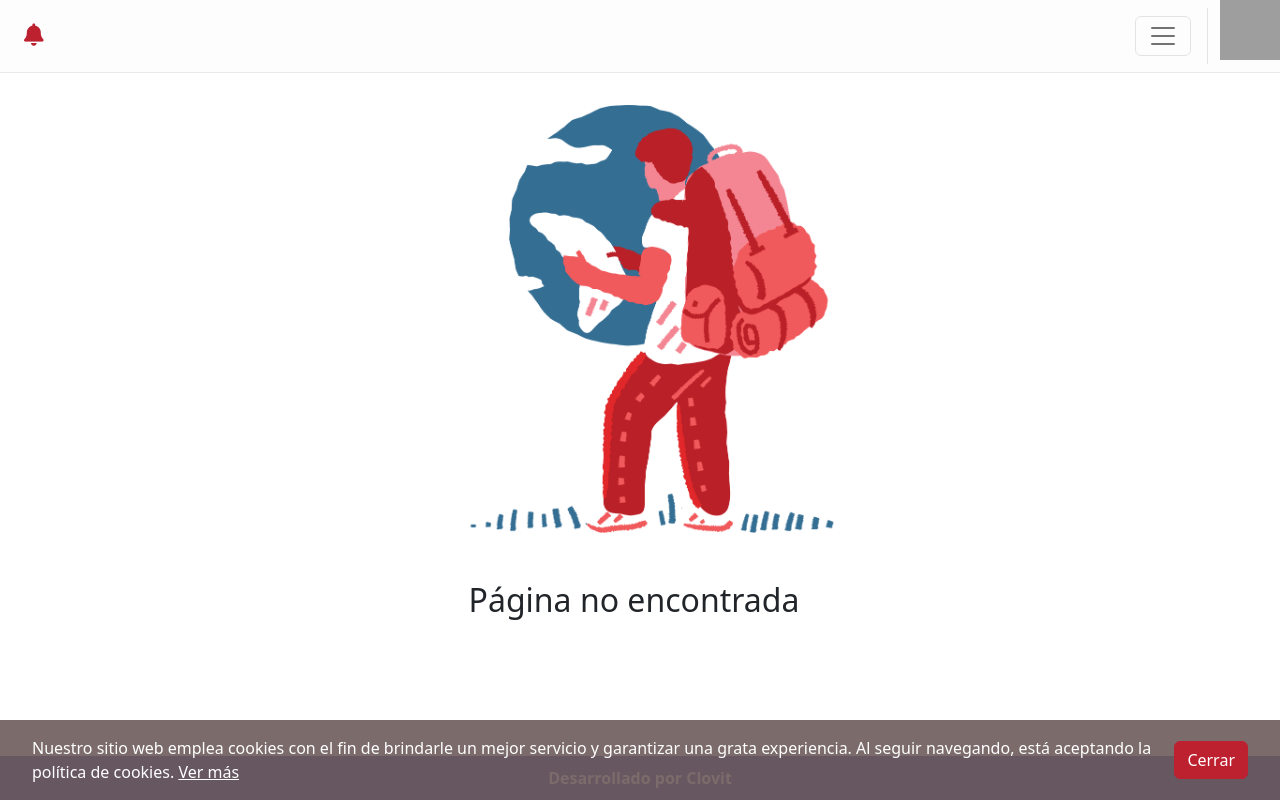
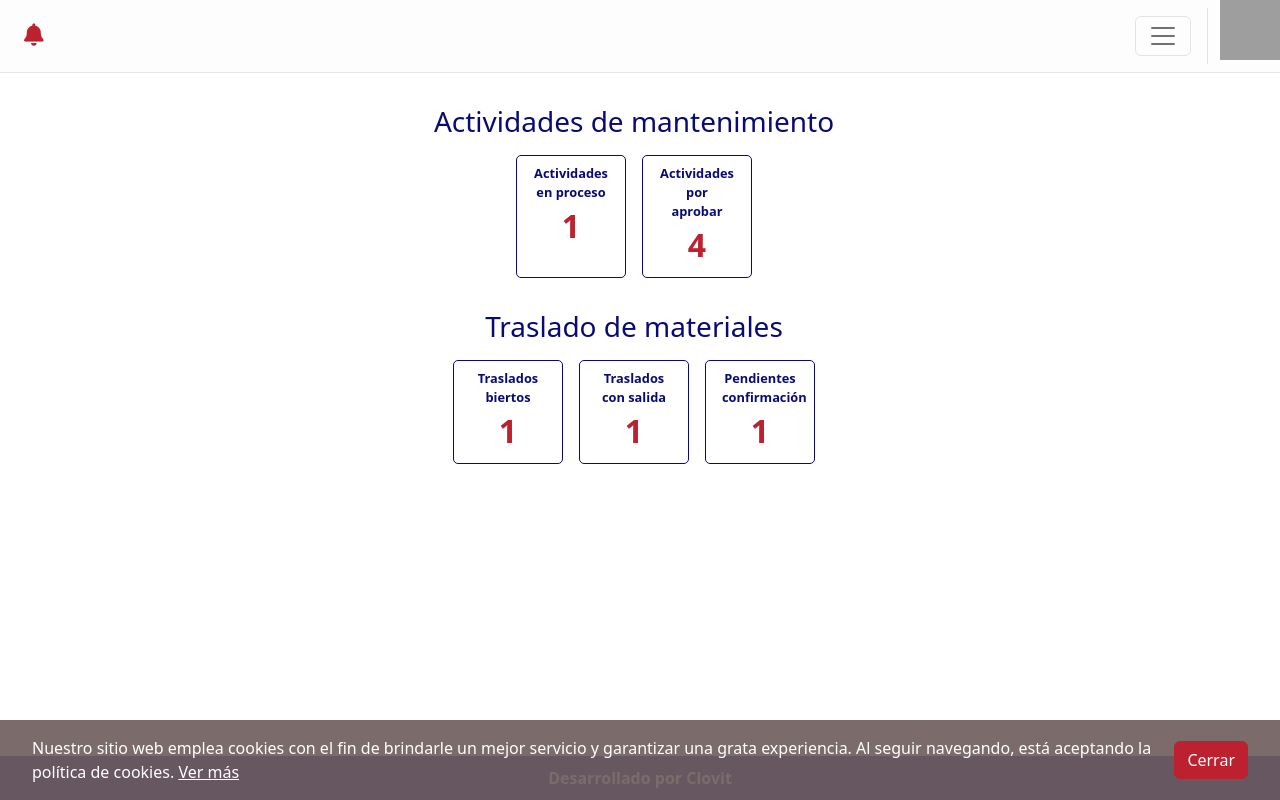
Before and after one commit to cdramirezh/almacenes-pulmon, a React (Create React App) app: page /home in a window 1280 px wide. Built offline with nearby package versions, Linux system fonts and the light colour scheme; grey boxes are pictures that could not be loaded.

Commit message:
Implementing indicators on initial page

```diff
--- a/src/App.jsx
+++ b/src/App.jsx
@@ -37,6 +37,7 @@ import { transferPostings } from './data/transferPostings.data'
 import { materials } from './data/materials.data'
 import TransferPostingPage from './pages/TransferPostingPage';
 import TransferPostingDetailsPage from './pages/TransferPostingDetailsPage';
+import IndicatorPage from './pages/IndicatorsPage';
 
 import './App.scss'
 
@@ -57,6 +58,7 @@ const App = () => {
           <HelmetProvider>
             <Routes>
               <Route path='/' element={<HomePage supplierData={supplierData} setSupplierData={setSupplierData} menuData={menuData} />} >
+                <Route path='home' element={<IndicatorPage />} />
                 <Route path='profile' element={<ProfilePage supplierData={supplierData} />} />
                 <Route path='monitor' element={<MonitorPage />} />
                 <Route path='report-maintenance' element={<ReportMaintenancePage />} />
--- a/src/pages/HomePage.jsx
+++ b/src/pages/HomePage.jsx
@@ -43,7 +43,7 @@ const HomePage = ({ setSupplierData, menuData }) => {
     useEffect(() => {
         if (!hasLoaded) {
             setHasLoaded(true)
-            navigate('/fields')
+            navigate('/home')
         }
         // if(!supplierData) {
             // navigate('/login')
--- /dev/null
+++ b/src/pages/IndicatorsPage.jsx
@@ -0,0 +1,64 @@
+import { Col, Row } from 'react-bootstrap'
+import { Link } from 'react-router-dom'
+import './styles/IndicatorsPage.scss'
+
+const IndicatorPage = () => {
+    return (
+        <div className="indicators-page">
+            <Row>
+                <Col>
+                    <div className="indicators__section">
+                        <h3>Actividades de mantenimiento</h3>
+                        <div className="indicators">
+                            <article className="indicator">
+                                <Link to="/maintenance-activities/48695095">
+                                    <span className="indicator__title">Actividades en proceso</span>
+                                    <span className="indicator__value">1</span>
+                                </Link>
+                            </article>
+
+                            <article className="indicator">
+                                <Link to="/activities-approval">
+                                    <span className="indicator__title">Actividades por aprobar</span>
+                                    <span className="indicator__value">4</span>
+                                </Link>
+                            </article>
+                        </div>
+                    </div>
+
+
+                    <div className="indicators__section">
+                        <h3>Traslado de materiales</h3>
+                        <div className="indicators">
+
+
+                            <article className="indicator">
+                                <Link to="/transfer-postings/23556430">
+                                    <span className="indicator__title">Traslados biertos</span>
+                                    <span className="indicator__value">1</span>
+                                </Link>
+                            </article>
+
+                            <article className="indicator">
+                                <Link to="transfer-postings/23556429">
+                                    <span className="indicator__title">Traslados con salida</span>
+                                    <span className="indicator__value">1</span>
+                                </Link>
+                            </article>
+
+                            <article className="indicator">
+                                <Link to="/transfer-postings/23556428">
+                                    <span className="indicator__title">Pendientes confirmación</span>
+                                    <span className="indicator__value">1</span>
+                                </Link>
+                            </article>
+                        </div>
+
+                    </div>
+                </Col>
+            </Row>
+        </div>
+    )
+}
+
+export default IndicatorPage
--- /dev/null
+++ b/src/pages/styles/IndicatorsPage.scss
@@ -0,0 +1,48 @@
+.indicators-page {
+
+    .indicators__section {
+        margin-bottom: 2rem;
+
+        h3 {
+            text-align: center;
+            margin-bottom: 1rem;
+            color: #0a0a77;
+        }
+    }
+
+    .indicators {
+        display: grid;
+        grid-template-columns: repeat(auto-fit, minmax(110px, max-content));
+        gap: 1rem;
+        justify-content: center;
+
+        a {
+            text-decoration: none;
+            color: currentColor;
+        }
+
+        .indicator {
+            border: 1px solid #0a0a77;
+            border-radius: 5px;
+            padding: .5rem 1rem;
+            max-width: 110px;
+
+            &__title {
+                display: block;
+                font-weight: bold;
+                font-size: .8rem;
+                text-align: center;
+                color: #0a0a77;
+            }
+
+            &__value {
+                display: block;
+                font-size: 2rem;
+                text-align: center;
+                font-weight: bold;
+                color: #BD202F;
+            }
+
+        }
+    }
+}
```
